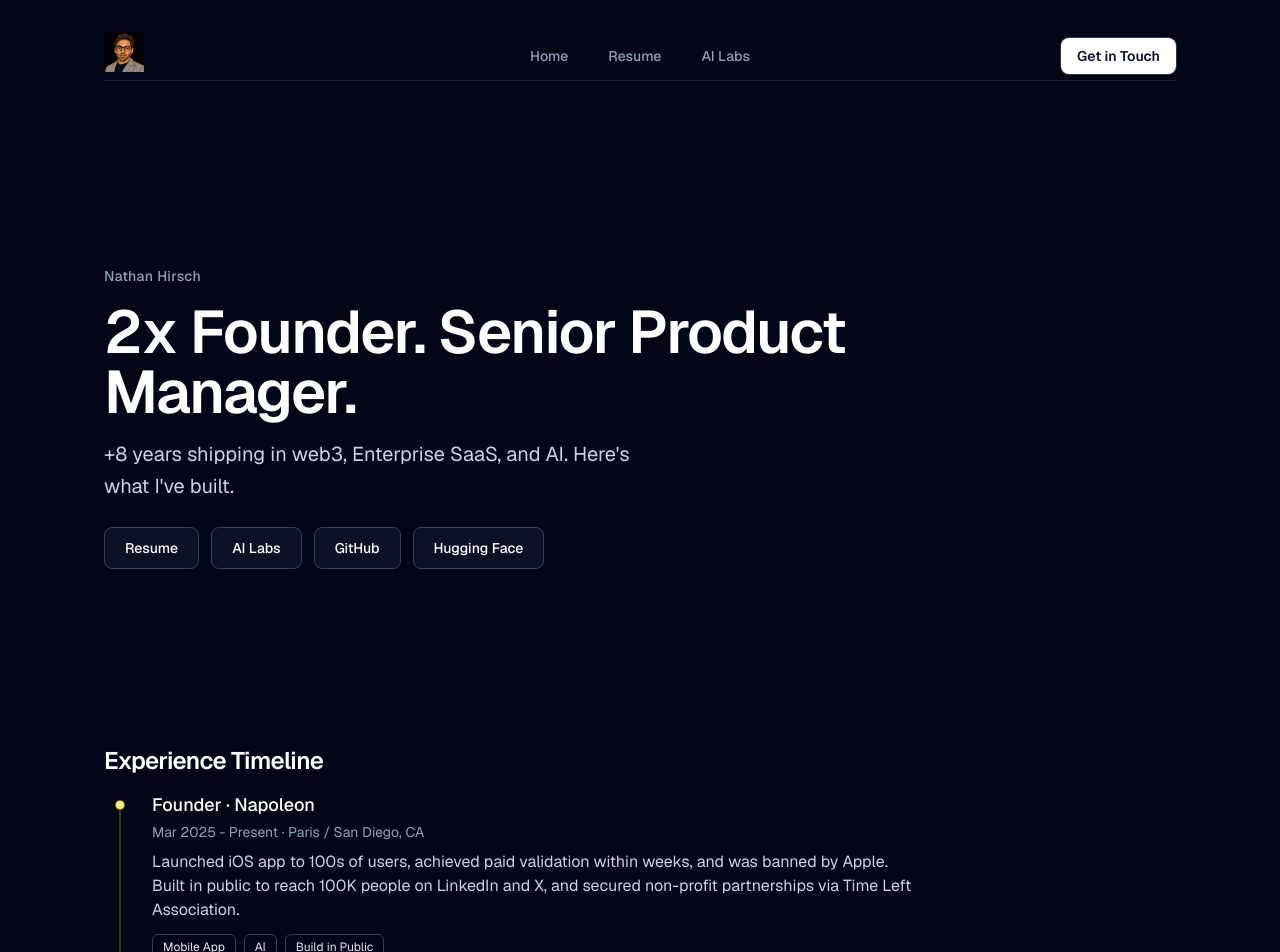
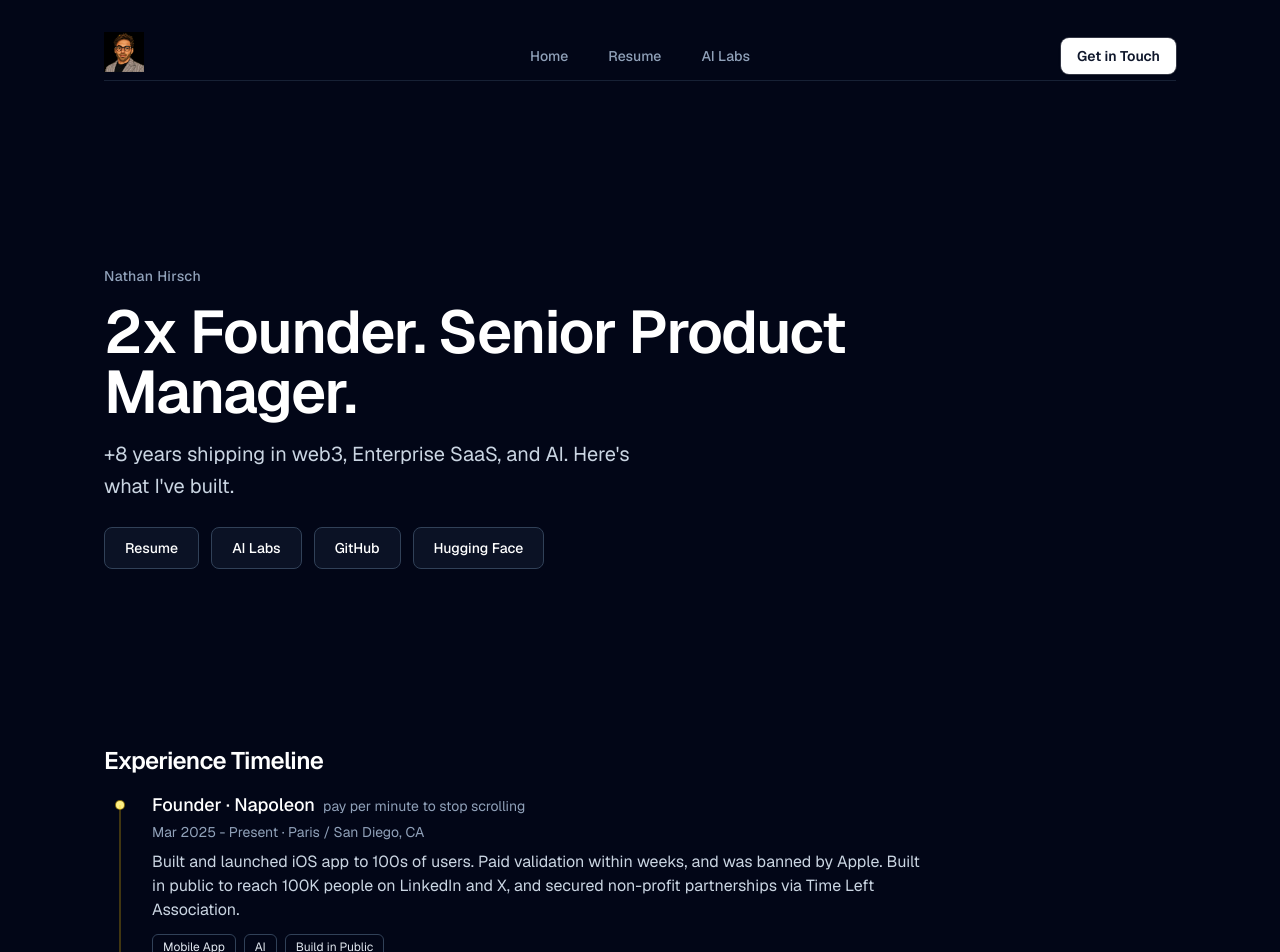
Before and after one commit to nathanhirsch/vitrine, a Next.js app: page / in a window 1280 px wide. Shown: the top 952 px of the page. Built offline with nearby package versions, Linux system fonts and the light colour scheme.

Commit message:
Add Napoleon tagline and update highlight copy on home page

```diff
--- a/src/app/page.tsx
+++ b/src/app/page.tsx
@@ -4,6 +4,16 @@ import Link from "next/link";
 type ProjectLink = {
   label: string;
   url: string;
+};
+
+type Experience = {
+  role: string;
+  company: string;
+  tagline?: string;
+  period: string;
+  highlight: string;
+  themes: string[];
+  links: ProjectLink[];
 };
 
 type Interest = {
@@ -13,13 +23,14 @@ type Interest = {
   objectPosition?: string;
 };
 
-const experiences = [
+const experiences: Experience[] = [
   {
     role: "Founder",
     company: "Napoleon",
+    tagline: "pay per minute to stop scrolling",
     period: "Mar 2025 - Present · Paris / San Diego, CA",
     highlight:
-      "Launched iOS app to 100s of users, achieved paid validation within weeks, and was banned by Apple. Built in public to reach 100K people on LinkedIn and X, and secured non-profit partnerships via Time Left Association.",
+      "Built and launched iOS app to 100s of users. Paid validation within weeks, and was banned by Apple. Built in public to reach 100K people on LinkedIn and X, and secured non-profit partnerships via Time Left Association.",
     themes: ["Mobile App", "AI", "Build in Public"],
     links: [
       { label: "Napoleon App", url: "https://www.napoleonapp.com/en" },
@@ -231,6 +242,11 @@ export default function Home() {
               <div className="min-w-0">
                 <h3 className="text-lg font-medium leading-snug text-white">
                   {item.role} · {item.company}
+                  {item.tagline && (
+                    <span className="ml-2 text-sm font-normal text-slate-400">
+                      {item.tagline}
+                    </span>
+                  )}
                 </h3>
                 <p className="mt-1 text-sm text-slate-400">{item.period}</p>
                 <p className="mt-2 max-w-3xl text-slate-300">{item.highlight}</p>
```
